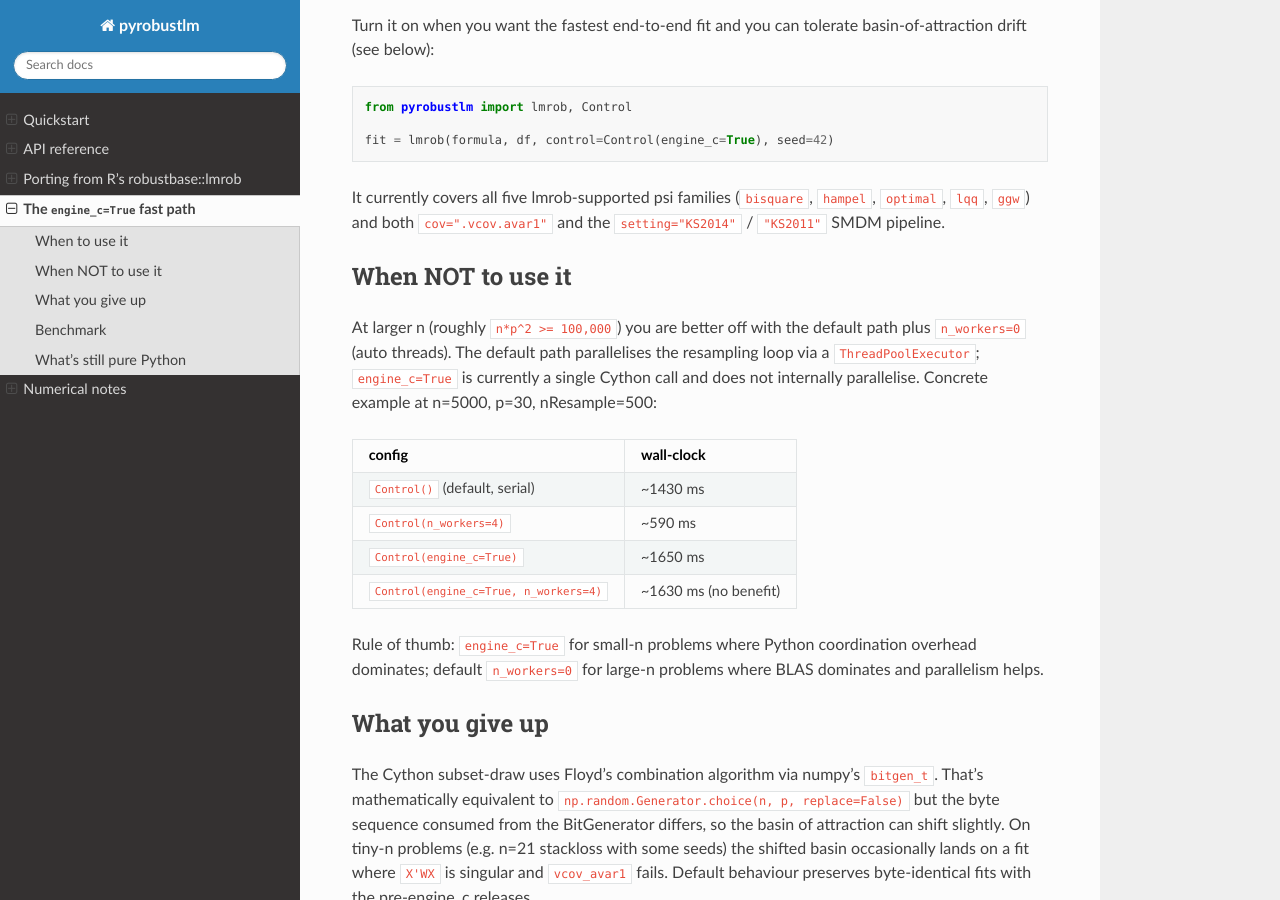
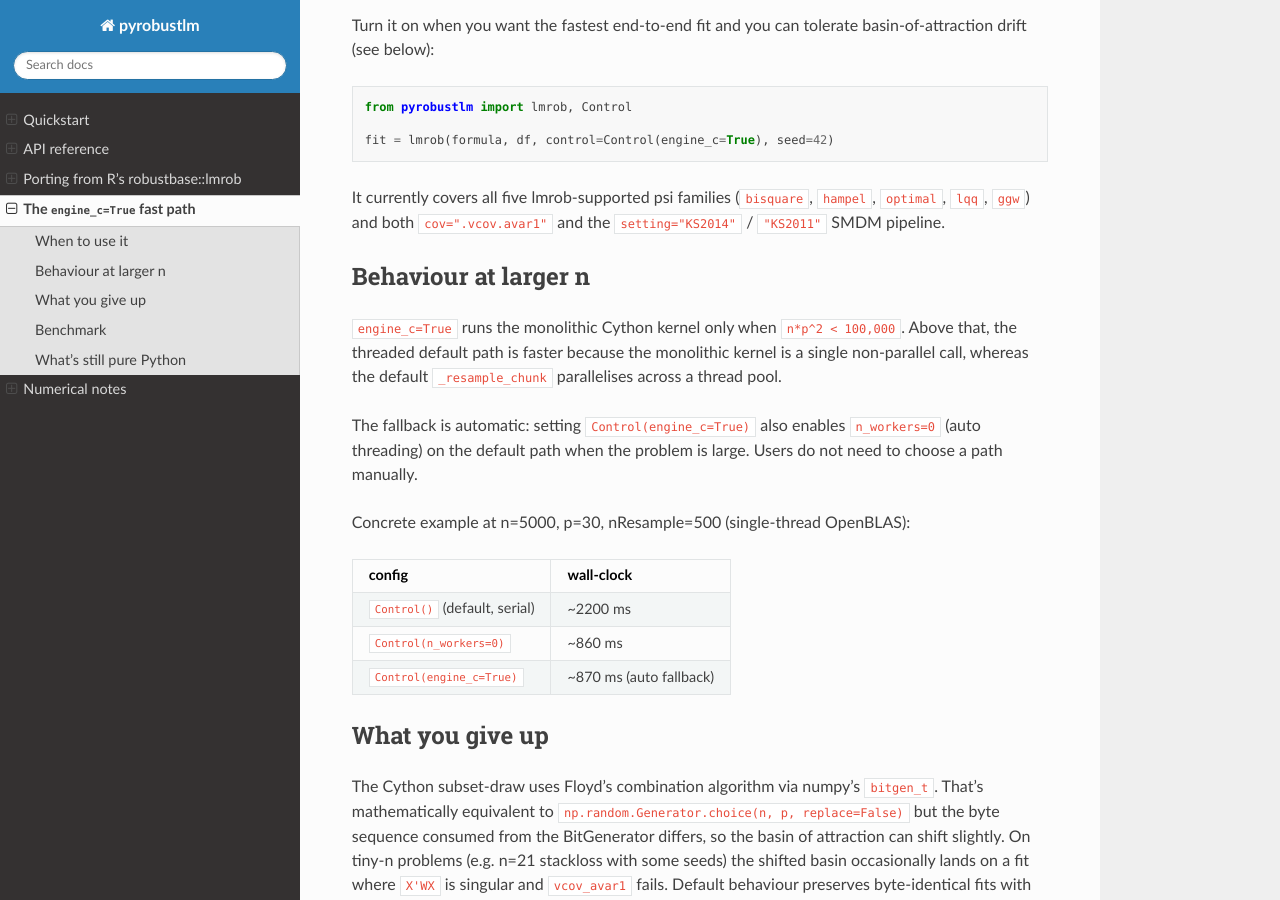
Before and after one commit to anevolbap/pyrobustlm, a Sphinx documentation site: the page built from docs/engine_c.md, in a window 1280 px wide and 900 px high, scrolled down 503 px. Built offline with Sphinx 7.4.7 and the Read the Docs theme 3.1.0, drawn with Linux system fonts in a browser that asks for light colours.

Commit message:
docs(engine_c): document the auto-fallback at large n
The previous version told users to manually pick between engine_c
and n_workers=0 depending on problem size. After the auto-fallback
shipped in lmrob.py, Control(engine_c=True) does the right thing on
its own. Rewrite the section to reflect that.

```diff
--- a/docs/engine_c.md
+++ b/docs/engine_c.md
@@ -30,24 +30,25 @@ It currently covers all five lmrob-supported psi families
 `cov=".vcov.avar1"` and the `setting="KS2014"` / `"KS2011"` SMDM
 pipeline.
 
-## When NOT to use it
+## Behaviour at larger n
 
-At larger n (roughly `n*p^2 >= 100,000`) you are better off with the
-default path plus `n_workers=0` (auto threads). The default path
-parallelises the resampling loop via a `ThreadPoolExecutor`;
-`engine_c=True` is currently a single Cython call and does not
-internally parallelise. Concrete example at n=5000, p=30, nResample=500:
+`engine_c=True` runs the monolithic Cython kernel only when
+`n*p^2 < 100,000`. Above that, the threaded default path is faster
+because the monolithic kernel is a single non-parallel call, whereas
+the default `_resample_chunk` parallelises across a thread pool.
+
+The fallback is automatic: setting `Control(engine_c=True)` also
+enables `n_workers=0` (auto threading) on the default path when the
+problem is large. Users do not need to choose a path manually.
+
+Concrete example at n=5000, p=30, nResample=500 (single-thread
+OpenBLAS):
 
 | config | wall-clock |
 |---|---|
-| `Control()` (default, serial) | ~1430 ms |
-| `Control(n_workers=4)` | ~590 ms |
-| `Control(engine_c=True)` | ~1650 ms |
-| `Control(engine_c=True, n_workers=4)` | ~1630 ms (no benefit) |
-
-Rule of thumb: `engine_c=True` for small-n problems where Python
-coordination overhead dominates; default `n_workers=0` for large-n
-problems where BLAS dominates and parallelism helps.
+| `Control()` (default, serial) | ~2200 ms |
+| `Control(n_workers=0)` | ~860 ms |
+| `Control(engine_c=True)` | ~870 ms (auto fallback) |
 
 ## What you give up
 
```
